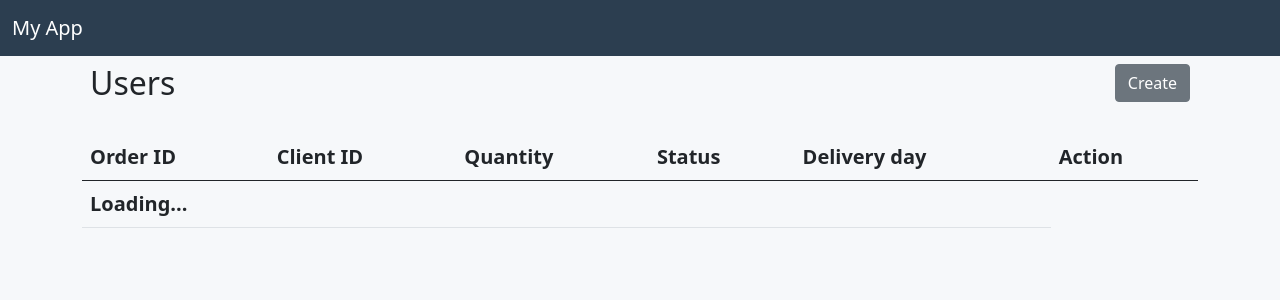
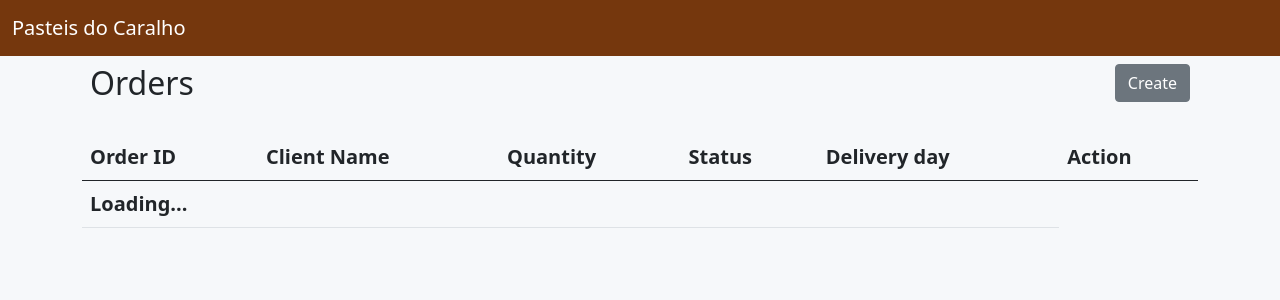
Before and after one commit to andre-kotze/pasteis-dc, a PHP site: page / in a window 1280 px wide. Shown: the top 300 px of the page. Run offline with PHP 8.4, Linux system fonts and the light colour scheme; lists and menus that the app fills with data are empty; some libraries are stand-ins or nearby versions.

Commit message:
class advances

```diff
--- a/api_webpage/index.css
+++ b/api_webpage/index.css
@@ -1,5 +1,5 @@
 .bg-mynav {
-  background-color: #2c3e50;
+  background-color: #75370d;
 }
 
 body {
--- a/api_webpage/index.html
+++ b/api_webpage/index.html
@@ -16,13 +16,13 @@
 
     <nav class="navbar navbar-dark bg-mynav">
       <div class="container-fluid">
-        <a class="navbar-brand" href="#">My App</a>
+        <a class="navbar-brand" href="#">Pasteis do Caralho</a>
       </div>
     </nav>
 
     <div class="container">
       <div class="d-flex bd-highlight mb-3">
-        <div class="me-auto p-2 bd-highlight"><h2>Users</div>
+        <div class="me-auto p-2 bd-highlight"><h2>Orders</div>
         <div class="p-2 bd-highlight">
           <button type="button" class="btn btn-secondary" onclick="showUserCreateBox()">Create</button>
         </div>
@@ -33,7 +33,7 @@
           <thead>
             <tr>
               <th scope="col">Order ID</th>
-              <th scope="col">Client ID</th>
+              <th scope="col">Client Name</th>
               <th scope="col">Quantity</th>
               <th scope="col">Status</th>
               <th scope="col">Delivery day</th>
--- a/api_webpage/index.js
+++ b/api_webpage/index.js
@@ -10,7 +10,7 @@ function loadTable() {
       for (let object of objects) {
         trHTML += '<tr>';
         trHTML += '<td>'+object['id']+'</td>';
-        trHTML += '<td>'+object['client_id']+'</td>';
+        trHTML += '<td>'+object['client_name']+'</td>';
         trHTML += '<td>'+object['quantity']+'</td>';
         trHTML += '<td>'+object['status']+'</td>';
         trHTML += '<td>'+object['delivery_date']+'</td>';
@@ -27,13 +27,12 @@ loadTable();
 
 function showUserCreateBox() {
   Swal.fire({
-    title: 'Create user',
+    title: 'Create order',
     html:
       '<input id="id" type="hidden">' +
-      '<input id="fname" class="swal2-input" placeholder="First">' +
-      '<input id="lname" class="swal2-input" placeholder="Last">' +
-      '<input id="username" class="swal2-input" placeholder="Username">' +
-      '<input id="email" class="swal2-input" placeholder="Email">',
+      '<input id="client_id" class="swal2-input" placeholder="Client ID">' +
+      '<input id="quantity" class="swal2-input" placeholder="Quantity (in boxes)">' +
+      '<input id="delivery_date" class="swal2-input" placeholder="Delivery date">' ,
     focusConfirm: false,
     preConfirm: () => {
       userCreate();
@@ -48,7 +47,7 @@ function userCreate() {
   const email = document.getElementById("email").value;
 
   const xhttp = new XMLHttpRequest();
-  xhttp.open("POST", "https://www.mecallapi.com/api/users/create");
+  xhttp.open("POST", "http://localhost:3080/orders");
   xhttp.setRequestHeader("Content-Type", "application/json;charset=UTF-8");
   xhttp.send(JSON.stringify({
     "fname": fname, "lname": lname, "username": username, "email": email,
@@ -65,7 +64,7 @@ function userCreate() {
 
 function userDelete(id) {
   const xhttp = new XMLHttpRequest();
-  xhttp.open("DELETE", "https://www.mecallapi.com/api/users/delete");
+  xhttp.open("DELETE", "http://localhost:3080/orders");
   xhttp.setRequestHeader("Content-Type", "application/json;charset=UTF-8");
   xhttp.send(JSON.stringify({
     "id": id
@@ -82,7 +81,7 @@ function userDelete(id) {
 function showUserEditBox(id) {
   console.log(id);
   const xhttp = new XMLHttpRequest();
-  xhttp.open("GET", "https://www.mecallapi.com/api/users/"+id);
+  xhttp.open("GET", "http://localhost:3080/orders"+id);
   xhttp.send();
   xhttp.onreadystatechange = function() {
     if (this.readyState == 4 && this.status == 200) {
@@ -114,7 +113,7 @@ function userEdit() {
   const email = document.getElementById("email").value;
 
   const xhttp = new XMLHttpRequest();
-  xhttp.open("PUT", "https://www.mecallapi.com/api/users/update");
+  xhttp.open("PUT", "http://localhost:3080/orders");
   xhttp.setRequestHeader("Content-Type", "application/json;charset=UTF-8");
   xhttp.send(JSON.stringify({
     "id": id, "fname": fname, "lname": lname, "username": username, "email": email,
```
